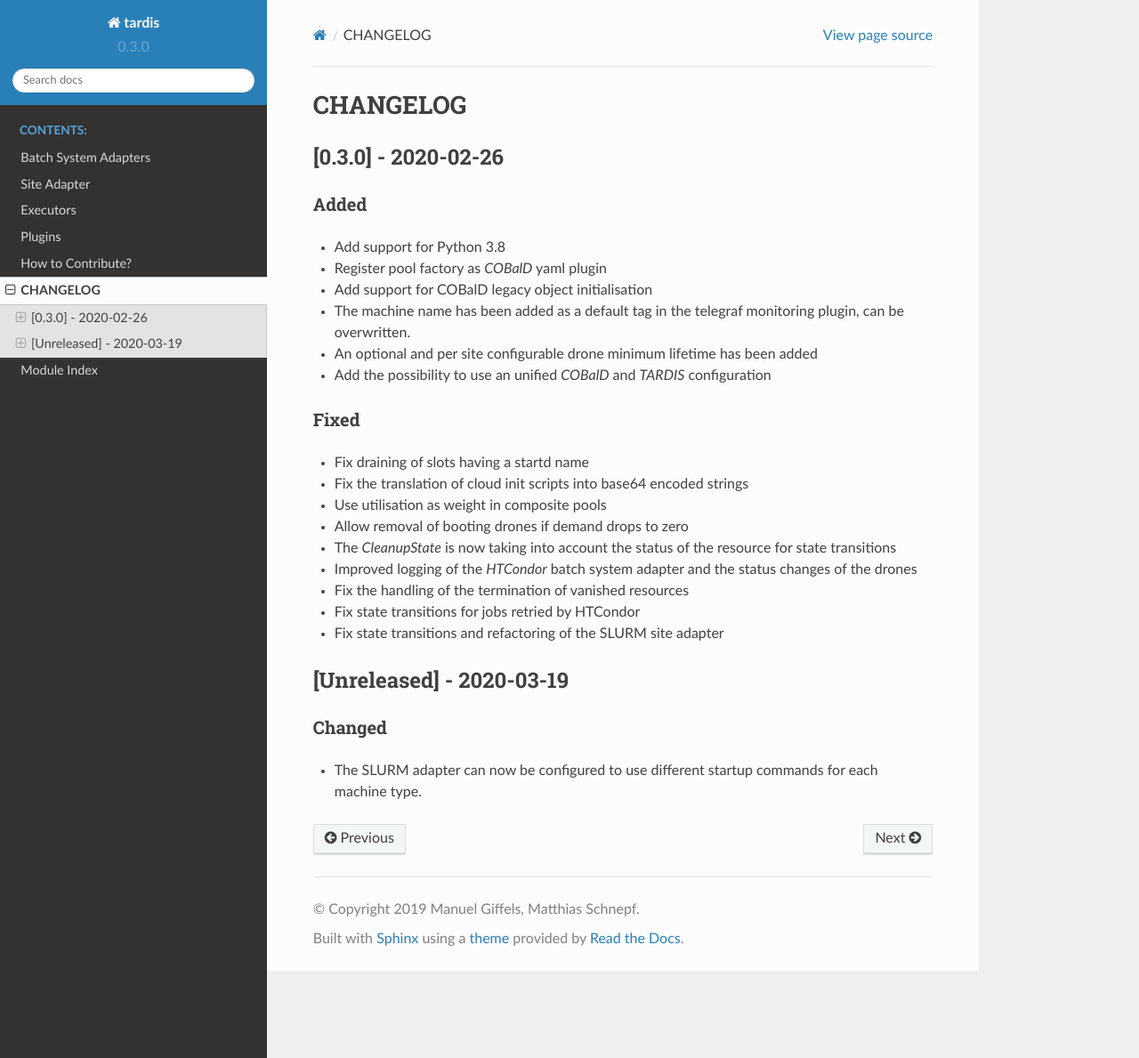
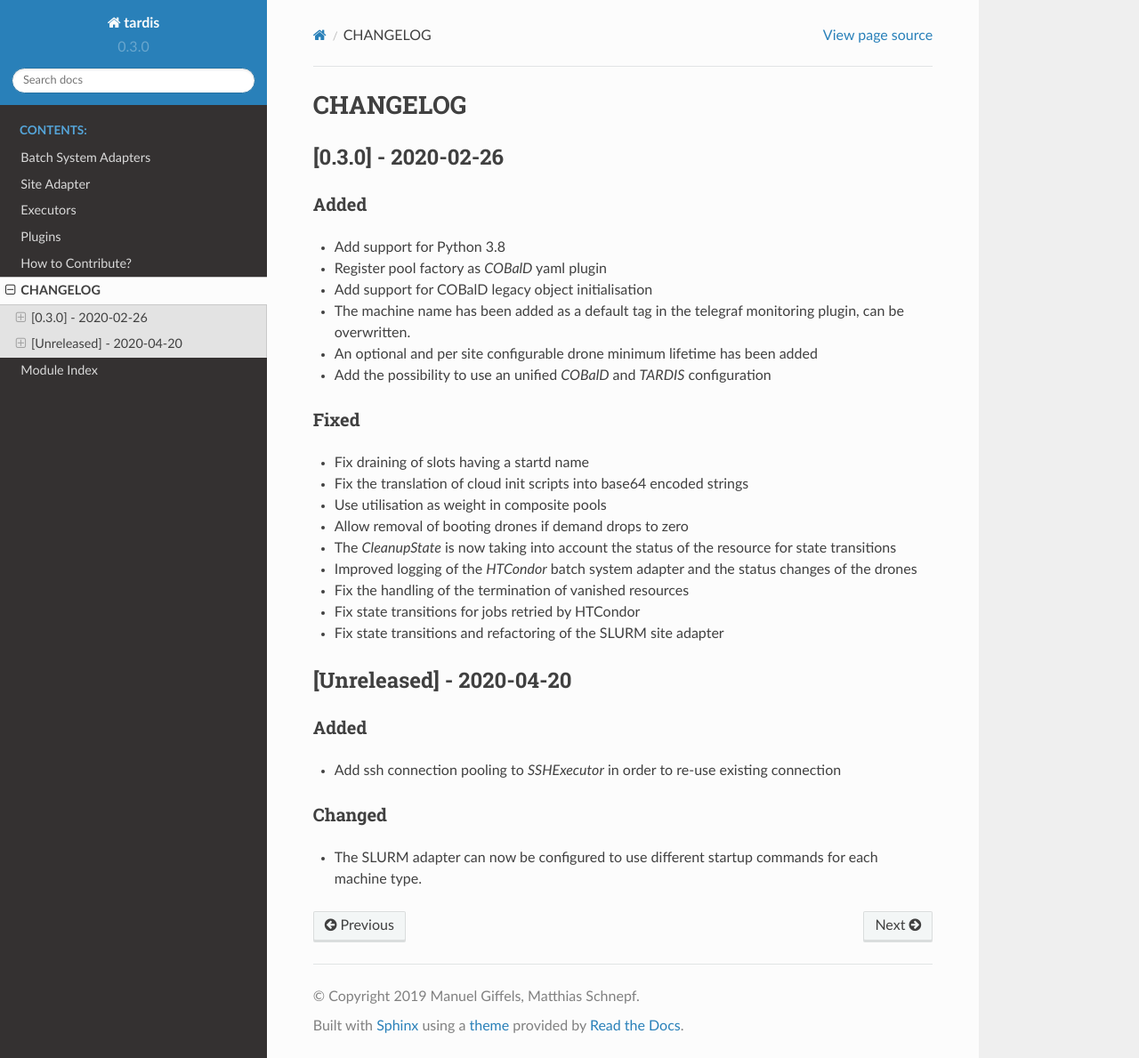
Before and after one commit to MatterMiners/tardis, a Sphinx documentation site: the page built from docs/source/changelog.rst, in a window 1280 px wide and 1189 px high. Shown: the whole window at 89% size. Built offline with Sphinx 7.4.7 and the Read the Docs theme 2.0.0, drawn with Linux system fonts in a browser that asks for light colours.

Commit message:
Add documentation for ssh connection pooling

```diff
--- a/docs/source/changelog.rst
+++ b/docs/source/changelog.rst
@@ -1,4 +1,4 @@
-.. Created by changelog.py at 2020-03-19, command
+.. Created by changelog.py at 2020-04-20, command
    '/Users/giffler/.cache/pre-commit/repont7o94ca/py_env-python3.7/bin/changelog docs/source/changes compile --output=docs/source/changelog.rst'
    based on the format of 'https://keepachangelog.com/'
 
@@ -32,8 +32,13 @@ Fixed
 * Fix state transitions for jobs retried by HTCondor
 * Fix state transitions and refactoring of the SLURM site adapter
 
-[Unreleased] - 2020-03-19
+[Unreleased] - 2020-04-20
 =========================
+
+Added
+-----
+
+* Add ssh connection pooling to `SSHExecutor` in order to re-use existing connection
 
 Changed
 -------
```
Also changed, not shown: docs/source/changes/144.add_ssh_connection_pooling.yaml (added, +10 -0 lines), docs/source/executors/executors.rst (+18 -3 lines).
